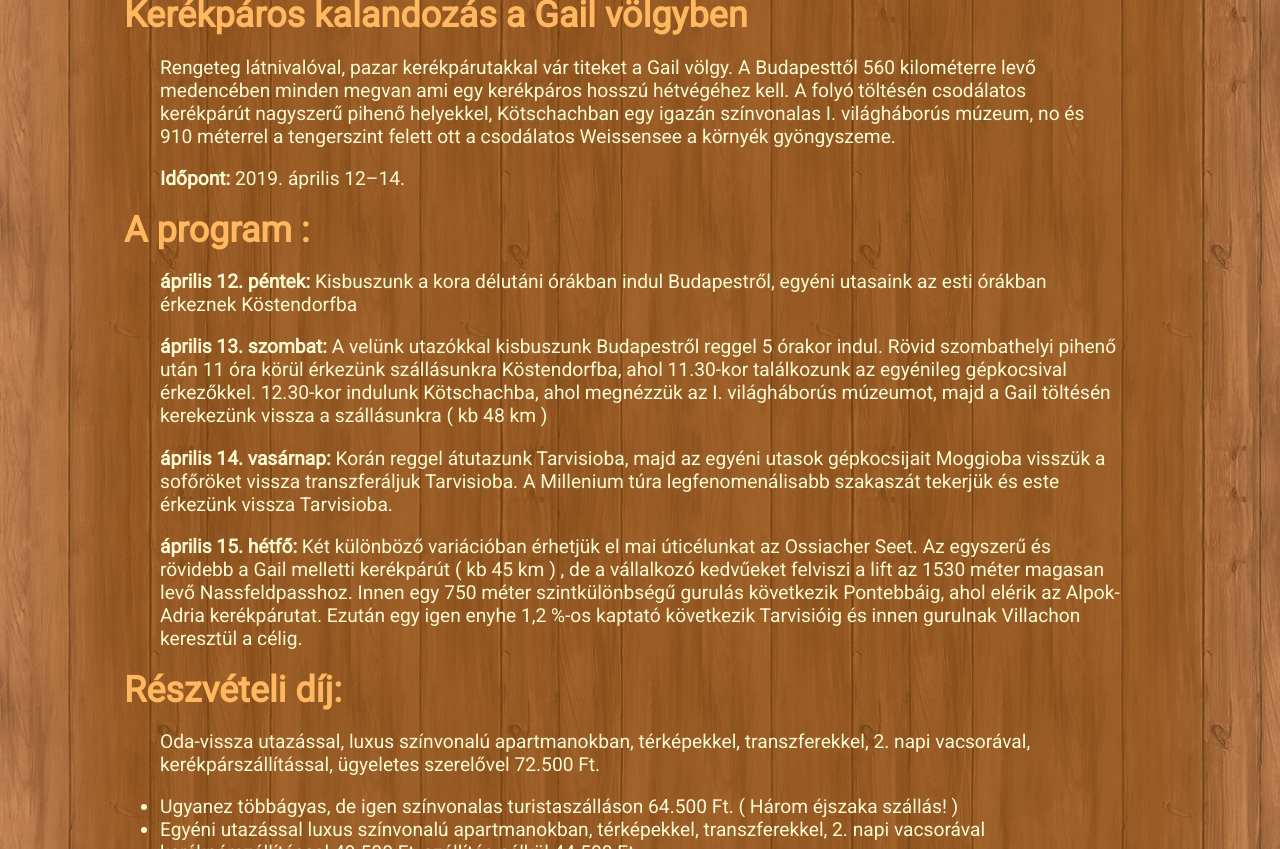
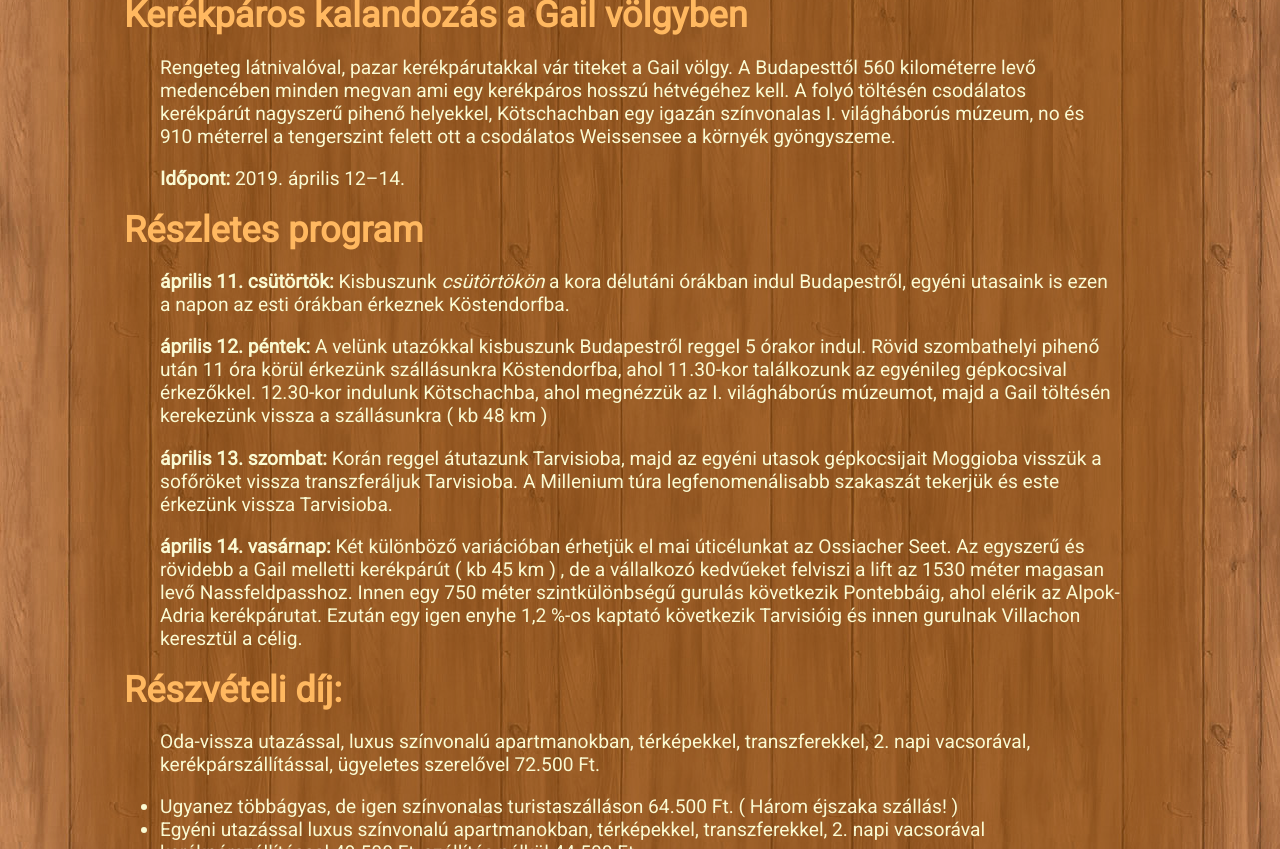
Before and after one commit to popeye-archive/popeye-weblap, a Jekyll site: the page built from _turak/kerekparturak/gail-volgy-2018.md, in a window 1280 px wide and 900 px high, scrolled down 915 px, cut to the strip 51-900 px from the top of the window. Built offline with Jekyll 4.4.1, drawn with Linux system fonts in a browser that asks for light colours.

Commit message:
Gail: egy nappal korábban mint 2018-ban.

```diff
--- a/_turak/kerekparturak/gail-volgy-2018.md
+++ b/_turak/kerekparturak/gail-volgy-2018.md
@@ -10,15 +10,22 @@ Rengeteg látnivalóval, pazar kerékpárutakkal vár titeket a Gail völgy. A B
 **Időpont:** 2019. április 12–14.
 
 
-## A program :
+## Részletes program
 
-**április 12. péntek:** Kisbuszunk a kora délutáni órákban indul Budapestről, egyéni utasaink az esti órákban érkeznek Köstendorfba
+**április 11. csütörtök:** Kisbuszunk *csütörtökön* a kora délutáni órákban indul Budapestről, egyéni utasaink is ezen a napon az esti órákban érkeznek Köstendorfba.
 
-**április 13. szombat:** A velünk utazókkal kisbuszunk Budapestről reggel 5 órakor indul. Rövid szombathelyi pihenő után 11 óra körül érkezünk szállásunkra Köstendorfba, ahol 11.30-kor találkozunk az egyénileg gépkocsival érkezőkkel. 12.30-kor indulunk Kötschachba, ahol megnézzük az I. világháborús múzeumot, majd a Gail töltésén kerekezünk vissza a szállásunkra ( kb 48 km )
+**április 12. péntek:** A velünk utazókkal kisbuszunk Budapestről reggel 5 órakor indul.
+Rövid szombathelyi pihenő után 11 óra körül érkezünk szállásunkra Köstendorfba, ahol 11.30-kor találkozunk az egyénileg gépkocsival érkezőkkel.
+12.30-kor indulunk Kötschachba, ahol megnézzük az I. világháborús múzeumot, majd a Gail töltésén kerekezünk vissza a szállásunkra ( kb 48 km )
 
-**április 14. vasárnap:** Korán reggel átutazunk Tarvisioba, majd az egyéni utasok gépkocsijait Moggioba visszük a sofőröket vissza transzferáljuk Tarvisioba. A Millenium túra legfenomenálisabb szakaszát tekerjük és este érkezünk vissza Tarvisioba.
+**április 13. szombat:** Korán reggel átutazunk Tarvisioba, majd az egyéni utasok gépkocsijait Moggioba visszük a sofőröket vissza transzferáljuk Tarvisioba.
+A Millenium túra legfenomenálisabb szakaszát tekerjük és este érkezünk vissza Tarvisioba.
 
-**április 15. hétfő:** Két különböző variációban érhetjük el mai úticélunkat az Ossiacher Seet. Az egyszerű és rövidebb a Gail melletti kerékpárút ( kb 45 km ) , de a vállalkozó kedvűeket felviszi a lift az 1530 méter magasan levő Nassfeldpasshoz. Innen egy 750 méter szintkülönbségű gurulás következik Pontebbáig, ahol elérik az Alpok-Adria kerékpárutat. Ezután egy igen enyhe 1,2 %-os kaptató következik Tarvisióig és innen gurulnak Villachon keresztül a célig.
+**április 14. vasárnap:** Két különböző variációban érhetjük el mai úticélunkat az Ossiacher Seet.
+Az egyszerű és rövidebb a Gail melletti kerékpárút ( kb 45 km ) , de a vállalkozó kedvűeket felviszi a lift az 1530 méter magasan levő Nassfeldpasshoz.
+Innen egy 750 méter szintkülönbségű gurulás következik Pontebbáig, ahol elérik az Alpok-Adria kerékpárutat.
+Ezután egy igen enyhe 1,2 %-os kaptató következik Tarvisióig és innen gurulnak Villachon keresztül a célig.
+
 
 ## Részvételi díj:
 
```
